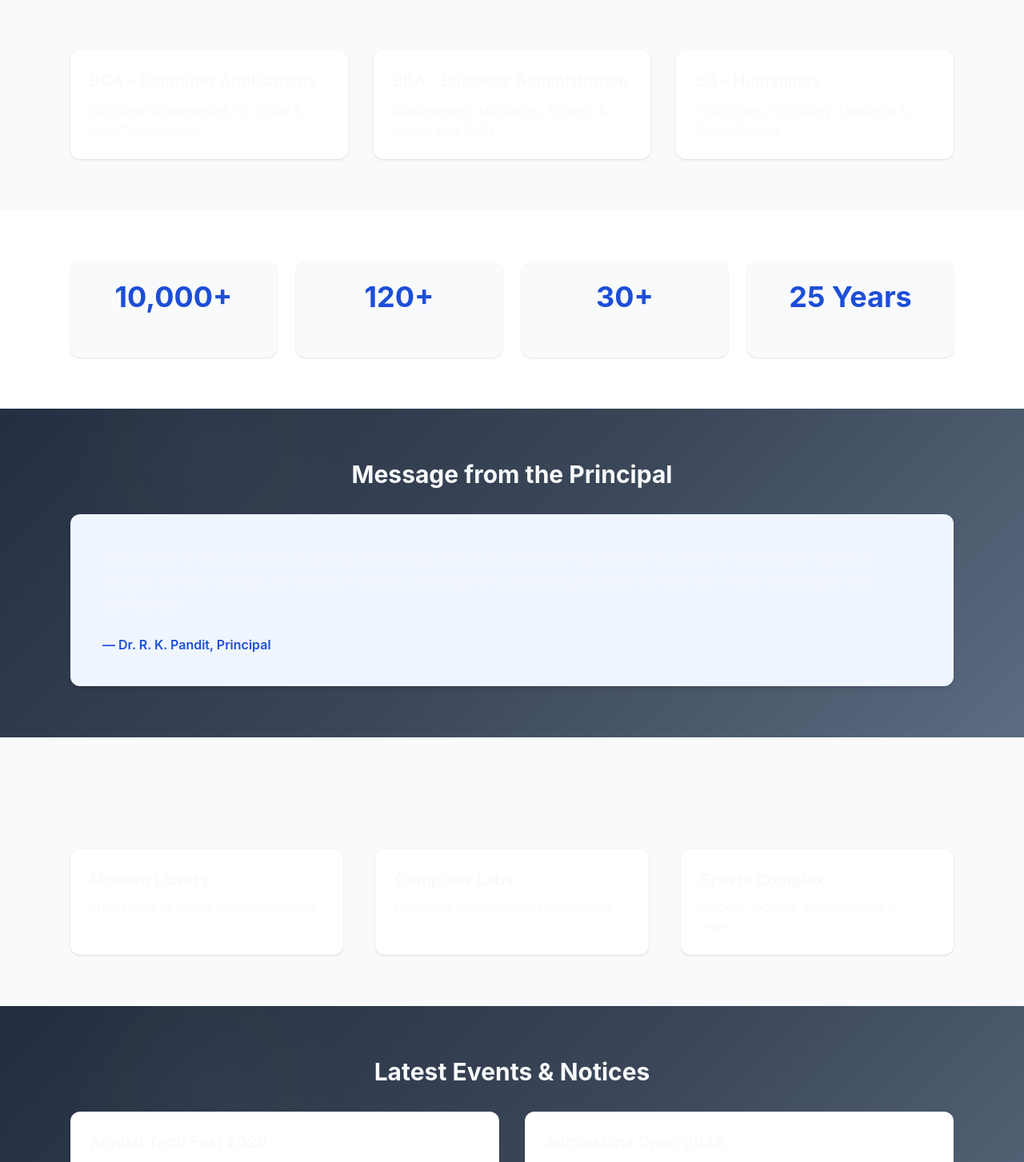
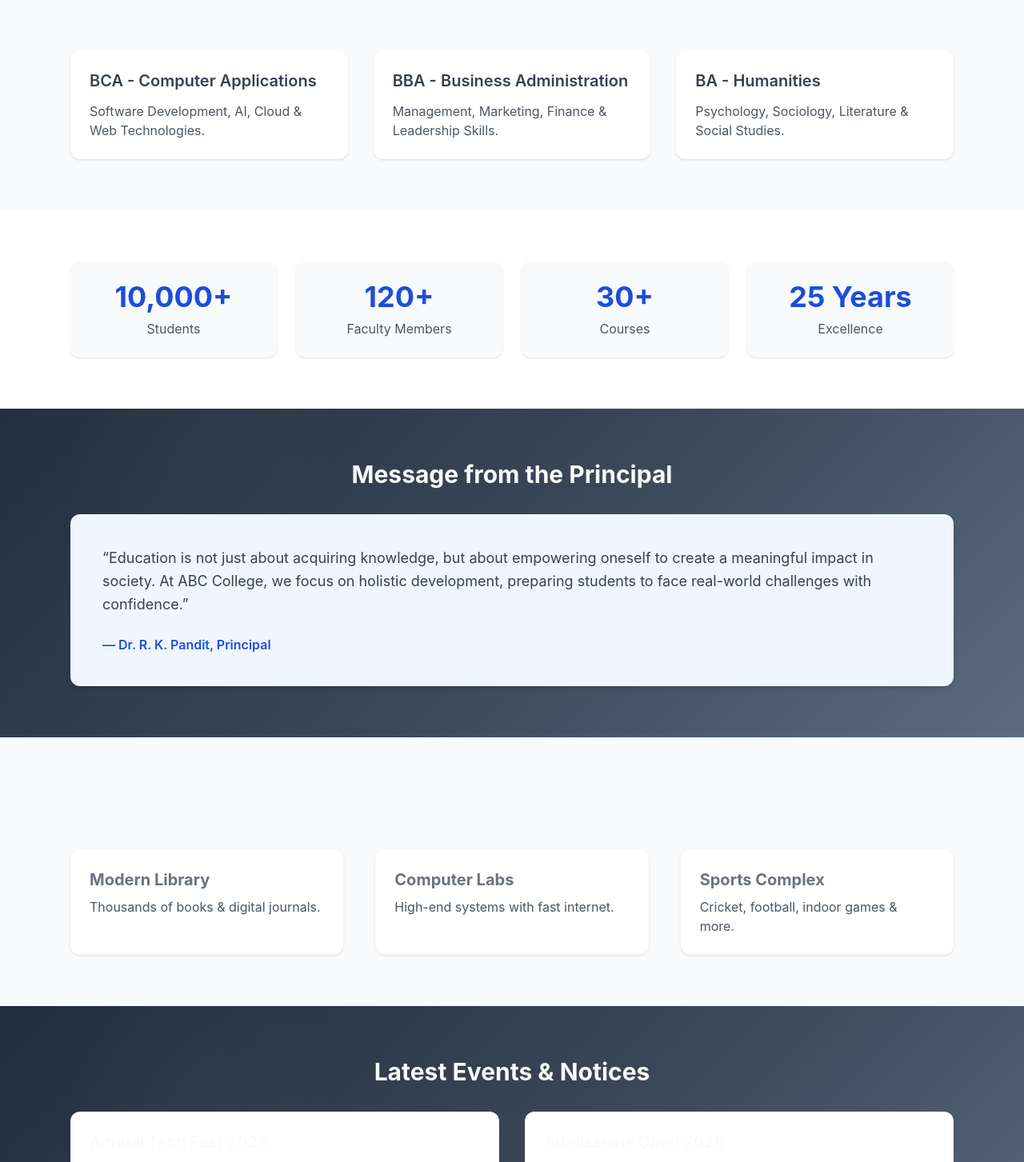
Before and after one commit to ranjanpandit/college-admission-form, a Next.js app: page / in a window 1280 px wide. Shown: the part 1280-2733 px from the top of the page at 80% size. Built offline with nearby package versions, Linux system fonts and the light colour scheme.

Commit message:
Initial commit

```diff
--- a/app/page.tsx
+++ b/app/page.tsx
@@ -84,8 +84,8 @@ export default function Home() {
                   key={i}
                   className="bg-white p-6 rounded-xl shadow hover:shadow-lg transition"
                 >
-                  <h3 className="text-xl font-semibold">{course.name}</h3>
-                  <p className="mt-3 text-gray-50">{course.desc}</p>
+                  <h3 className="text-xl text-gray-700 font-semibold">{course.name}</h3>
+                  <p className="mt-3 text-gray-600">{course.desc}</p>
                 </div>
               ))}
             </div>
@@ -103,7 +103,7 @@ export default function Home() {
             ].map(([value, label], i) => (
               <div key={i} className="p-6 shadow rounded-xl bg-gray-50">
                 <h3 className="text-4xl font-bold text-blue-700">{value}</h3>
-                <p className="text-gray-50 mt-2">{label}</p>
+                <p className="text-gray-600 mt-2">{label}</p>
               </div>
             ))}
           </div>
@@ -116,7 +116,7 @@ export default function Home() {
           </h2>
 
           <div className="bg-blue-50 p-10 rounded-xl shadow-md">
-            <p className="text-lg text-gray-100 leading-relaxed">
+            <p className="text-lg text-gray-700 leading-relaxed">
               “Education is not just about acquiring knowledge, but about
               empowering oneself to create a meaningful impact in society. At
               ABC College, we focus on holistic development, preparing students
@@ -141,8 +141,8 @@ export default function Home() {
                 ["Sports Complex", "Cricket, football, indoor games & more."],
               ].map(([title, desc], i) => (
                 <div className="bg-white p-6 rounded-xl shadow" key={i}>
-                  <h3 className="text-xl font-bold">{title}</h3>
-                  <p className="mt-2 text-gray-50">{desc}</p>
+                  <h3 className="text-xl text-gray-500 font-bold">{title}</h3>
+                  <p className="mt-2 text-gray-600">{desc}</p>
                 </div>
               ))}
             </div>
@@ -156,13 +156,13 @@ export default function Home() {
           <div className="grid md:grid-cols-2 gap-8">
             <div className="bg-white p-6 shadow rounded-xl">
               <h3 className="text-xl font-semibold">Annual Tech Fest 2026</h3>
-              <p className="text-gray-100 mt-2">
+              <p className="text-gray-700 mt-2">
                 Competitions, Hackathons, Tech Talks & Prizes.
               </p>
             </div>
             <div className="bg-white p-6 shadow rounded-xl">
               <h3 className="text-xl font-semibold">Admissions Open 2026</h3>
-              <p className="text-gray-100 mt-2">
+              <p className="text-gray-700 mt-2">
                 Apply now for undergraduate and postgraduate programs.
               </p>
             </div>
```
